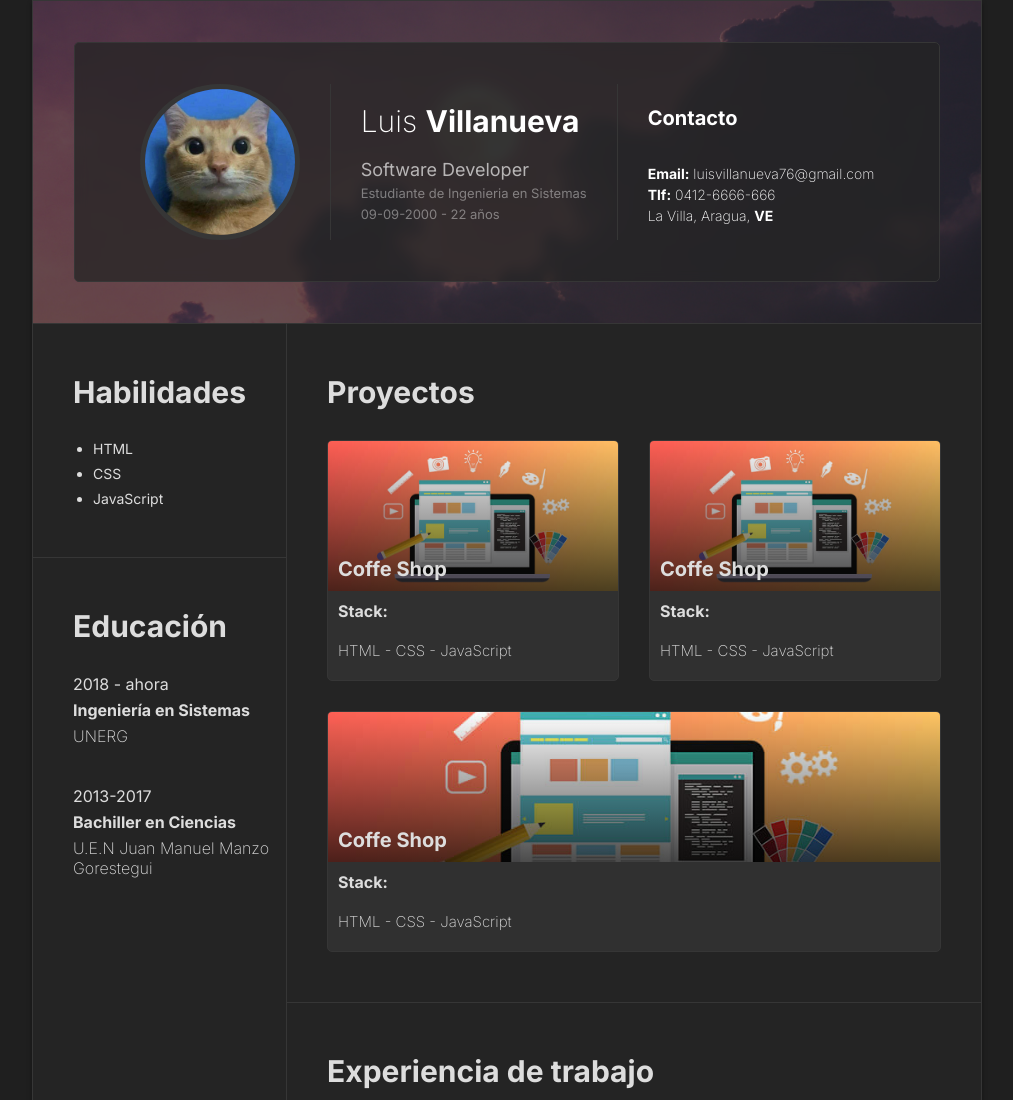
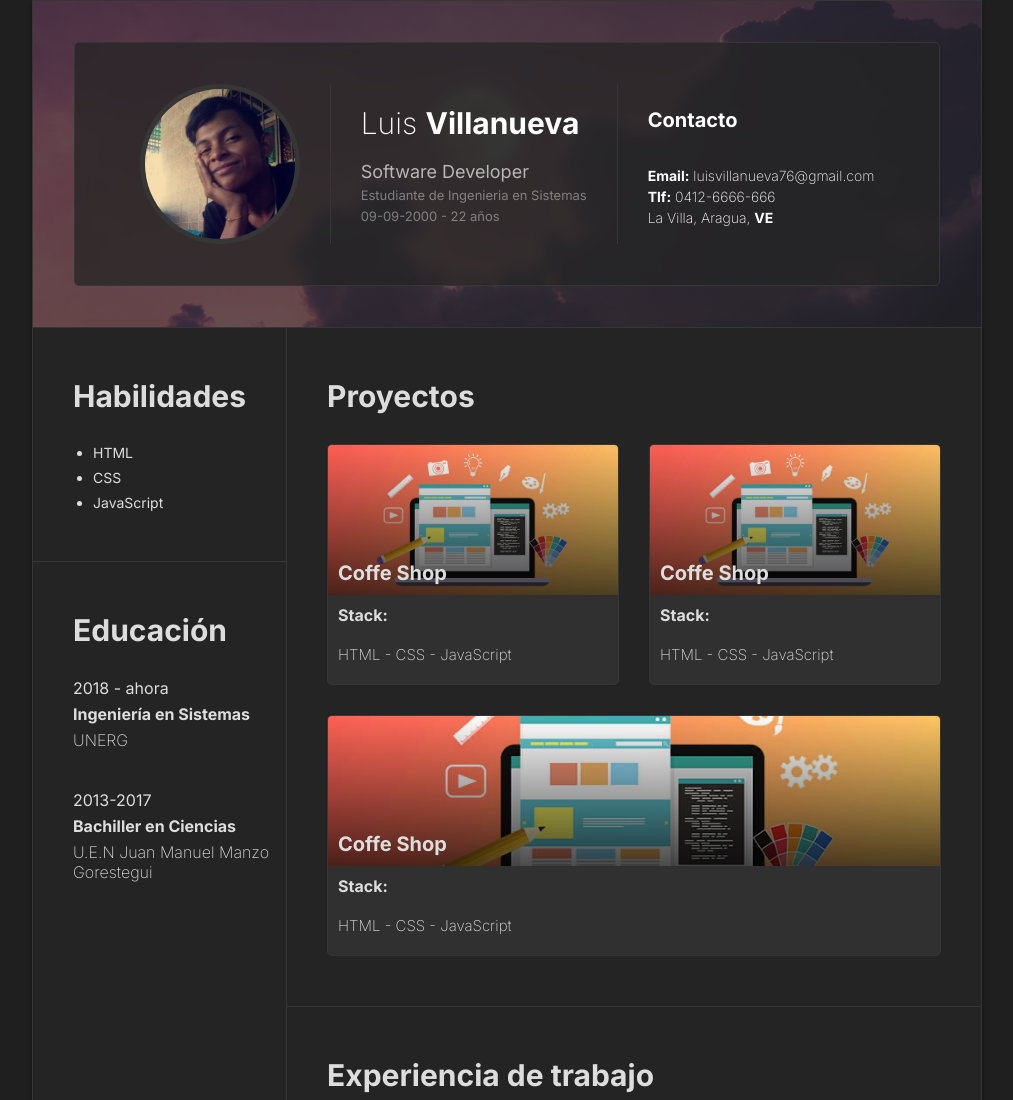
Before and after one commit to LuiVi9/Cv, a website built with Vite: page index.html in a window 1280 px wide. Shown: the top 1100 px of the page, without its empty margins (133-1146 px from the left). Built offline with nearby package versions, Linux system fonts and the light colour scheme.

Commit message:
fotodeperfil

```diff
--- a/index.html
+++ b/index.html
@@ -17,7 +17,7 @@
       <header>
         <div class="container-header">
           <div class="header-items profile-picture">
-            <img src="/src/img/profile.jpg" alt="profile picture" />
+            <img src="/src/img/profile2.jpg" alt="profile picture" />
           </div>
           <div class="header-items profile-info">
             <h1 class="profile-info-name">Luis <span>Villanueva</span></h1>
```
Also changed, not shown: src/img/profile2.jpg (added).
